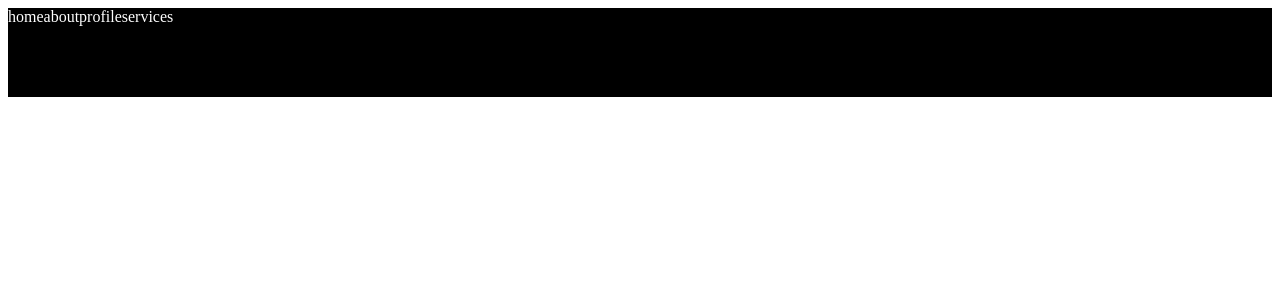
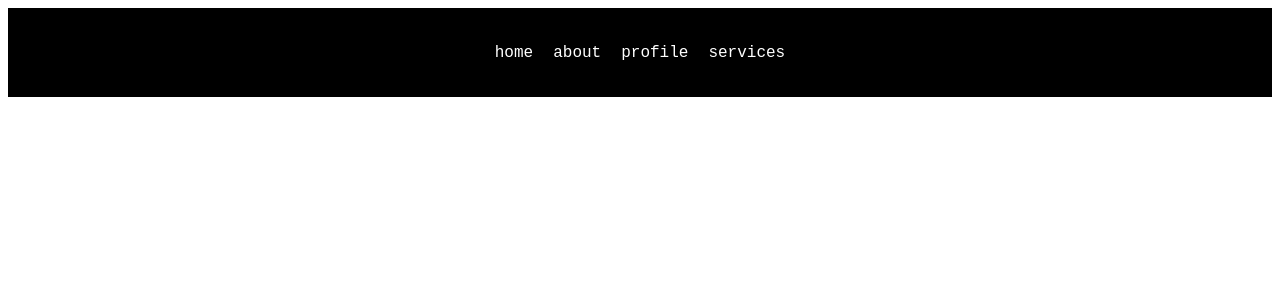
Before and after one commit to RadimYassin/react-scss, a React (Vite) app: page / in a window 1280 px wide. Shown: the top 300 px of the page. Built offline with nearby package versions, Linux system fonts and the light colour scheme.

Commit message:
som changes

```diff
--- a/src/styles/Navbar.css
+++ b/src/styles/Navbar.css
@@ -1,6 +1,14 @@
 .navbar {
   width: 100%;
   height: 89px;
+  background-color: black;
+  display: flex;
+  justify-content: center;
+  align-items: center;
+  gap: 20px;
+}
+
+.navbar a {
   color: white;
-  background-color: black;
+  font-family: "Courier New", Courier, monospace;
 }/*# sourceMappingURL=Navbar.css.map */
--- a/src/styles/Navbar.scss
+++ b/src/styles/Navbar.scss
@@ -3,6 +3,14 @@
 .navbar{
     width: 100%;
     height: 89px;
+    background-color: $black;
+    display: flex;
+    justify-content: center;
+    align-items: center;
+    gap: 20px;
+}
+
+.navbar a{
     color: $white;
-    background-color: $black;
+    font-family:$font;
 }
```
Also changed, not shown: 1 other file (tests, documents, lock files or other folders).
